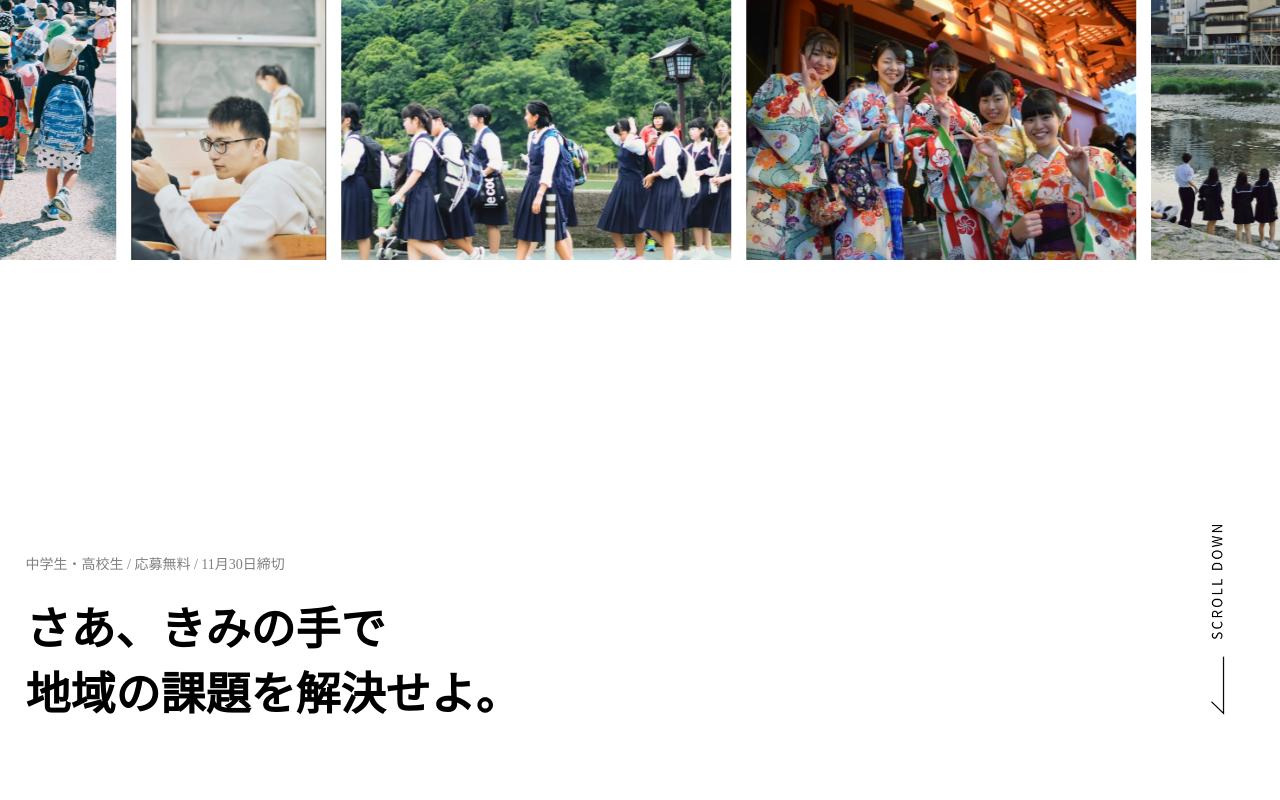
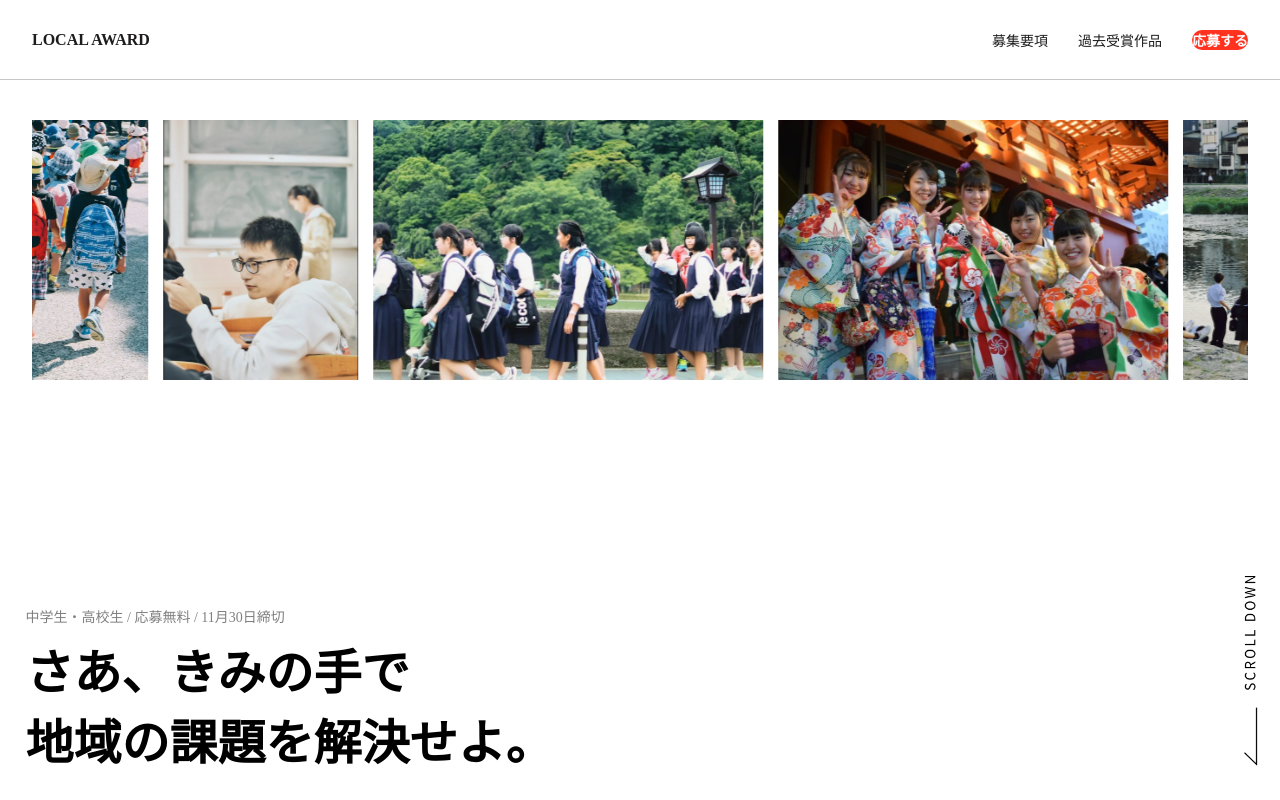
Before and after one commit to senashine1026-lang/LOCAL-AWARD, a plain HTML site: page index.html in a window 1280 px wide. Shown: the top 800 px of the page. Drawn offline with nearby package versions, Linux system fonts and the light colour scheme.

Commit message:
header/footer

```diff
--- a/index.html
+++ b/index.html
@@ -3,10 +3,19 @@
   <head>
     <meta charset="UTF-8" />
     <meta name="viewport" content="width=device-width, initial-scale=1.0" />
-    <title>local-award</title>
+    <title>LOCAL AWARD | 中学生・高校生のための地域課題解決アワード</title>
+    <link rel="icon" href="img/favicon.webp"/>
     <link rel="stylesheet" href="style.css" />
   </head>
   <body>
+    <header class="header">
+      <div class="header-logo">LOCAL AWARD</div>
+      <nav class="header-nav">
+        <a href="#recruit">募集要項</a>
+        <a href="#works">過去受賞作品</a>
+        <a href="#entry" class="header-button">応募する</a>
+      </nav>
+    </header>
     <section class="first-view">
       <div class="scroll-infinity">
         <div class="scroll-infinity_wrap">
@@ -74,7 +83,7 @@
         </div>
       </div>
     </section>
-    <section class="recruit">
+    <section class="recruit" id="recruit">
       <div class="recruit-category">
         <h2>募集部門</h2>
         <div class="category-list">
@@ -117,7 +126,7 @@
         </dl>
       </div>
     </section>
-    <section class="works">
+    <section class="works" id="works">
       <h2>過去受賞作品</h2>
       <div class="filter-buttons">
         <button data-filter="*">すべて</button>
@@ -199,5 +208,11 @@
         });
       });
     </script>
+    <footer class="footer">
+      <h2>LOCAL AWARD</h2>
+      <p>ローカルアワード運営事務局 / info@local-award.example</p>
+      <p>Photos by Rochelle Lee、note thanun、Stephanie Hau、Maccy、Jason Ortego、Yanhao Fang on Unsplash</p>
+      <p>&copy;2026 Local Award</p>
+    </footer>
   </body>
 </html>
--- a/style.css
+++ b/style.css
@@ -5,26 +5,69 @@ body {
   margin: 0;
 }
 
+.header {
+  position: fixed;
+  top: 0;
+  left: 0;
+  width: 100%;
+  height: 80px;
+  padding: 0 2.5vw;
+
+  display: flex;
+  align-items: center;
+  justify-content: space-between;
+  background-color: #fff;
+  color: #fff;
+  z-index: 100;
+  border-bottom: 1px solid #c8c5c5;
+}
+
+.header-logo {
+  font-size: 16px;
+  font-weight: 700;
+  color: #1e1c1c;
+}
+
+.header-nav {
+  display: flex;
+  gap: 30px;
+}
+
+.header-nav a {
+  color: #1e1c1c;
+  text-decoration: none;
+  font-size: 14px;
+}
+
+.header-button {
+  background-color: #ff321f;
+  color: #fff !important;
+  text-decoration: none;
+  font-size: 14px;
+  font-weight: 700;
+  border-radius: 15px;
+}
 .first-view {
   position: relative;
   min-height: 100vh;
+  padding-top: 100px;
 }
 
 .first-view_text {
   position: absolute;
   left: 2vw;
-  bottom: 6vw;
+  bottom: 2vw;
 }
 
 .first-view_text p {
   font-size: 14px;
-  margin-bottom: 20px;
+  margin-bottom: 8px;
   font-weight: 300;
   color: #808080;
 }
 
 .first-view_text h1 {
-  font-size: 45px;
+  font-size: 48px;
   margin: 0;
 }
 
@@ -41,6 +84,7 @@ body {
 }
 
 .scroll-infinity {
+  padding: 20px 2.5vw 0;
   width: 100%;
   height: 100%;
   overflow: hidden;
@@ -221,3 +265,27 @@ body {
   font-size: 14px;
   color: #777;
 }
+
+.footer {
+  padding: 28px 2.5vw 12px;
+  background-color: #1e1c1c;
+  color: #c8c5c5;
+}
+
+.footer h2 {
+  margin: 0 0 15px;
+  font-size: 20px;
+}
+
+.footer p {
+  margin: 0 0 10px;
+  font-size: 14px;
+  line-height: 1.6;
+}
+
+.footer p:last-child {
+  margin-top: 10px;
+  padding-top: 10px;
+  color: #c8c5c5;
+  font-size: 13px;
+}
```
